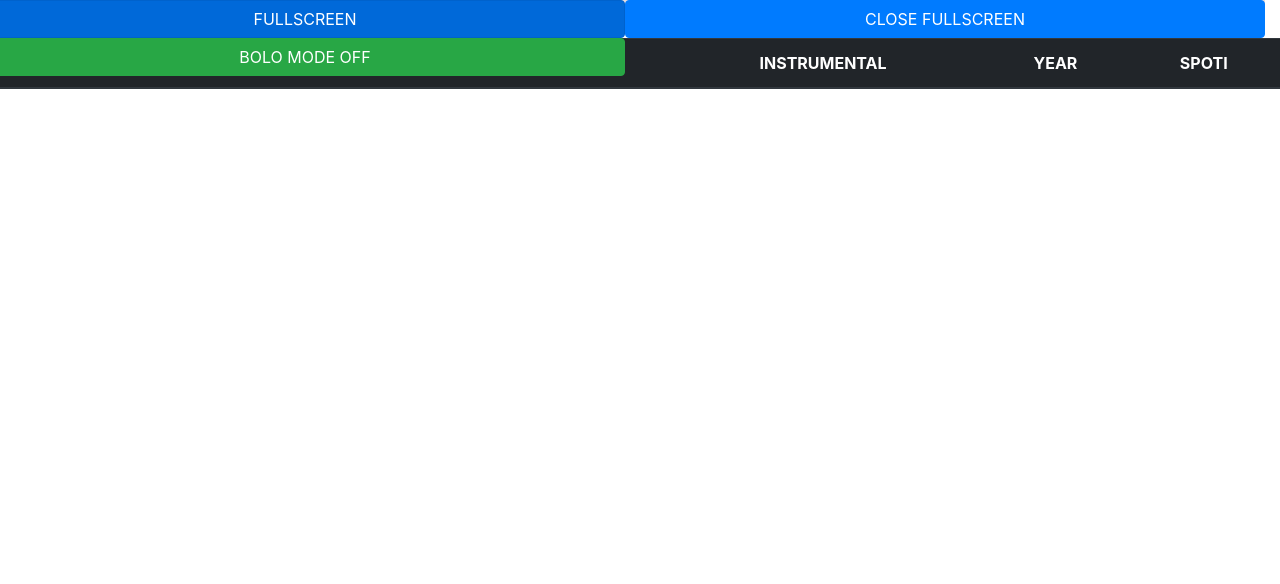
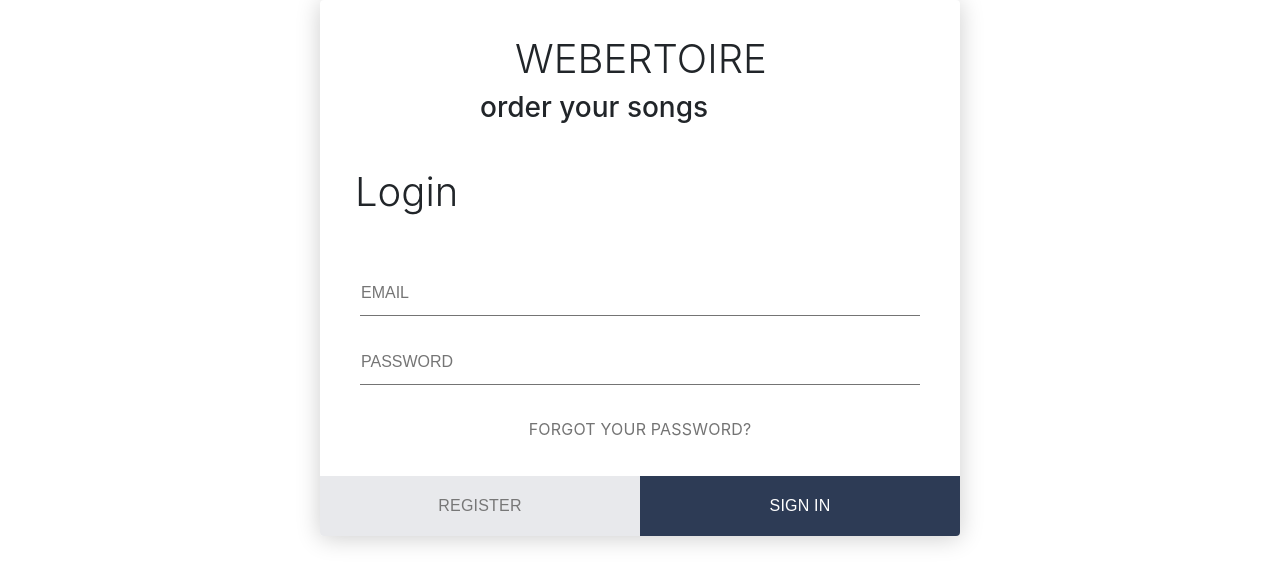
Before and after one commit to delalama/webertory, a website built with Parcel: page index.html in a window 1280 px wide. Built offline with nearby package versions, Linux system fonts and the light colour scheme.

Commit message:
Login first commit

```diff
--- /dev/null
+++ b/css/login.css
@@ -0,0 +1,96 @@
+.login-form {
+  background: #fff;
+  min-width: 450px;
+  margin: 65px auto;
+  display: -webkit-box;
+  display: flex;
+  -webkit-box-orient: vertical;
+  -webkit-box-direction: normal;
+  flex-direction: column;
+  border-radius: 4px;
+  box-shadow: 0 2px 25px rgba(0, 0, 0, 0.2);
+}
+.login-form h1 {
+  padding: 35px 35px 0 35px;
+  font-weight: 300;
+}
+.login-form .content {
+  padding: 35px;
+  text-align: center;
+}
+.login-form .input-field {
+  padding: 12px 5px;
+}
+.login-form .input-field input {
+  font-size: 16px;
+  display: block;
+  font-family: 'Rubik', sans-serif;
+  width: 100%;
+  padding: 10px 1px;
+  border: 0;
+  border-bottom: 1px solid #747474;
+  outline: none;
+  -webkit-transition: all .2s;
+  transition: all .2s;
+}
+.login-form .input-field input::-webkit-input-placeholder {
+  text-transform: uppercase;
+}
+.login-form .input-field input::-moz-placeholder {
+  text-transform: uppercase;
+}
+.login-form .input-field input:-ms-input-placeholder {
+  text-transform: uppercase;
+}
+.login-form .input-field input::-ms-input-placeholder {
+  text-transform: uppercase;
+}
+.login-form .input-field input::placeholder {
+  text-transform: uppercase;
+}
+.login-form .input-field input:focus {
+  border-color: #222;
+}
+.login-form a.link {
+  text-decoration: none;
+  color: #747474;
+  letter-spacing: 0.2px;
+  text-transform: uppercase;
+  display: inline-block;
+  margin-top: 20px;
+}
+.login-form .action {
+  display: -webkit-box;
+  display: flex;
+  -webkit-box-orient: horizontal;
+  -webkit-box-direction: normal;
+  flex-direction: row;
+}
+.login-form .action button {
+  width: 100%;
+  border: none;
+  padding: 18px;
+  font-family: 'Rubik', sans-serif;
+  cursor: pointer;
+  text-transform: uppercase;
+  background: #e8e9ec;
+  color: #777;
+  border-bottom-left-radius: 4px;
+  border-bottom-right-radius: 0;
+  letter-spacing: 0.2px;
+  outline: 0;
+  -webkit-transition: all .3s;
+  transition: all .3s;
+}
+.login-form .action button:hover {
+  background: #d8d8d8;
+}
+.login-form .action button:nth-child(2) {
+  background: #2d3b55;
+  color: #fff;
+  border-bottom-left-radius: 0;
+  border-bottom-right-radius: 4px;
+}
+.login-form .action button:nth-child(2):hover {
+  background: #3c4d6d;
+}
--- a/css/main.css
+++ b/css/main.css
@@ -323,3 +323,14 @@ textarea {
   text-align: center;
   vertical-align: middle;
 }
+
+
+.centerContent {
+  margin: auto;
+  width: 50%;
+
+}
+
+.notSelec {
+  user-select: none;
+}
--- a/index.html
+++ b/index.html
@@ -15,6 +15,7 @@
   <link rel="stylesheet" href="bootstrap/css/bootstrap.min.css"/>
   <link rel="stylesheet" href="css/normalize.css">
   <link rel="stylesheet" href="css/main.css">
+  <link rel="stylesheet" href="css/login.css">
   <meta name="theme-color" content="#fafafa">
 
   <script src="js/jquery-3.6.0.min.js"></script>
@@ -22,6 +23,33 @@
 </head>
 
 <body>
+
+<div class="login-form centerContent">
+  <div class="centerContent notSelec">
+    <h1>WEBERTOIRE</h1>
+    <h3>order your songs</h3>
+  </div>
+
+  <form>
+    <h1 class="notSelec">Login</h1>
+    <div class="content">
+      <div class="input-field">
+        <input type="email" placeholder="Email" autocomplete="nope">
+      </div>
+      <div class="input-field">
+        <input type="password" placeholder="Password" autocomplete="new-password">
+      </div>
+      <a href="#" class="link">Forgot Your Password?</a>
+    </div>
+    <div class="action">
+      <button>Register</button>
+      <button>Sign in</button>
+    </div>
+  </form>
+</div>
+
+<div class="demo" style="visibility: hidden;">
+
 
   <div class="botonRack row">
     <button type="button" class="btn btn-primary openFullscreen fullButton" onclick="openFullscreen()">FULLSCREEN</button>
@@ -47,6 +75,7 @@
     </tbody>
   </table>
 
+</div>
 <script src="js/vendor/modernizr-3.11.2.min.js"></script>
 <script src="js/plugins.js"></script>
 <script src="js/main.js"></script>
```
Lines whose indentation alone changed are shown as unchanged.
